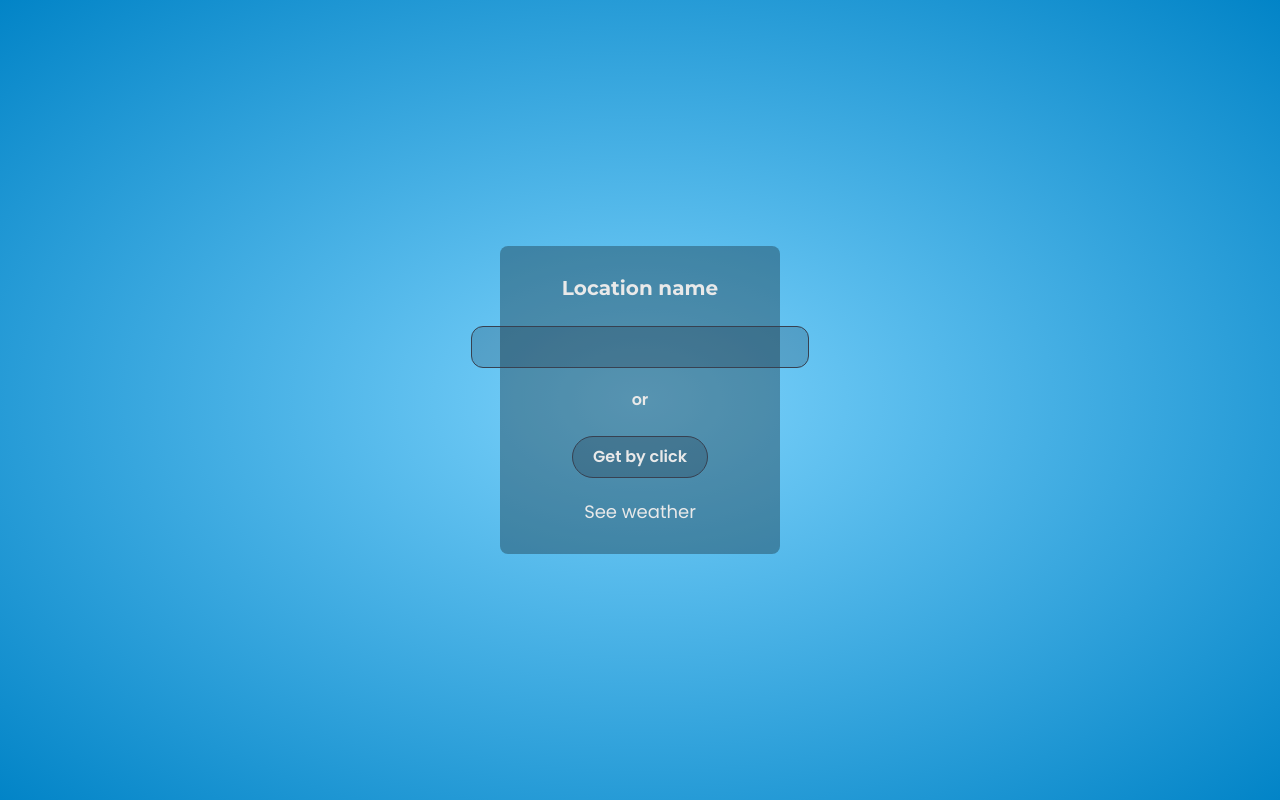
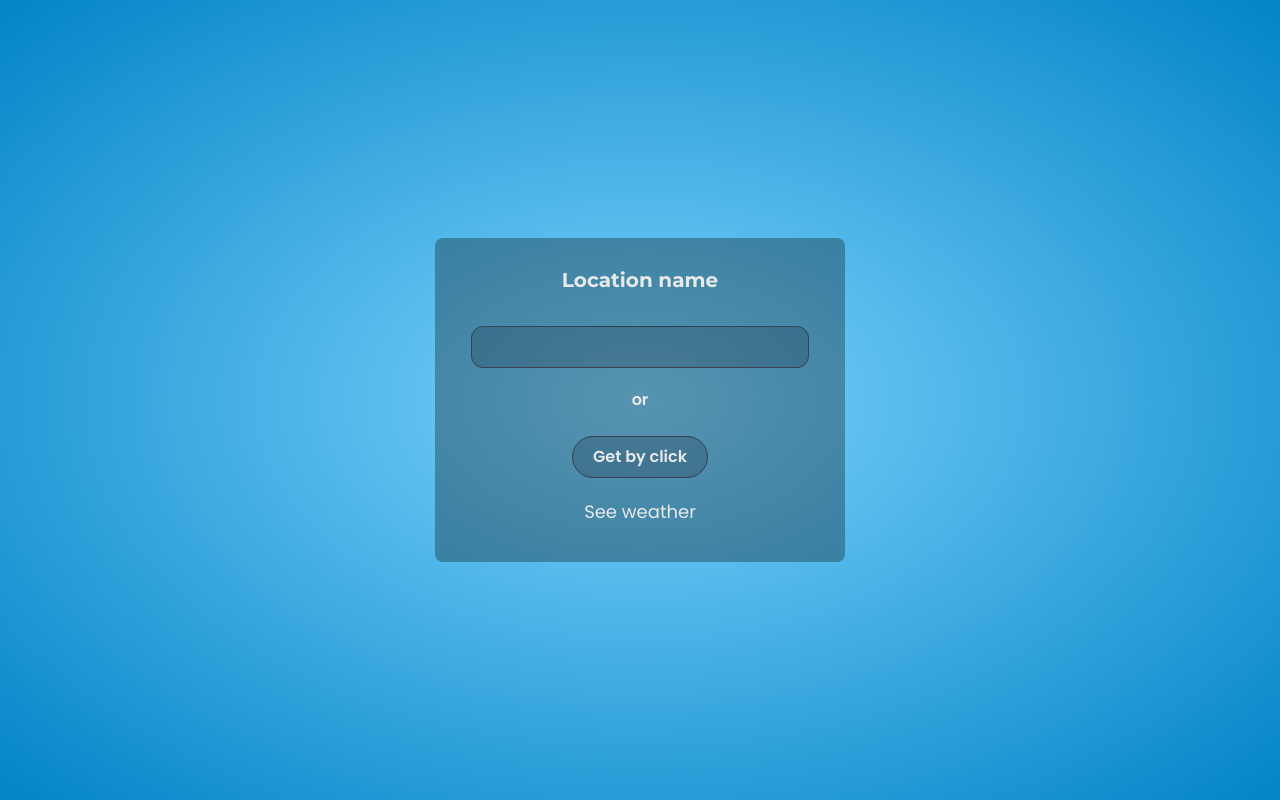
Before and after one commit to yemishi/cloud-canvas, a Next.js app: page / in a window 1280 px wide. Built offline with nearby package versions, Linux system fonts and the light colour scheme.

Commit message:
width limitador on home page removed

```diff
--- a/src/app/features/location/LocationForm.tsx
+++ b/src/app/features/location/LocationForm.tsx
@@ -35,14 +35,14 @@ export default function LocationForm() {
       onSubmit={(e) => {
         e.preventDefault(), navigate(location);
       }}
-      className="flex flex-col items-center gap-5 justify-between font-poppins h-full"
+      className="flex flex-col items-center gap-5 justify-between font-poppins h-full self-center w-full p-2"
     >
       <input
         type="text"
         name="location"
         value={location}
         className="bg-gray-900 bg-opacity-20 hover:bg-opacity-40 focus:bg-opacity-30 duration-200 hover:bg-black outline-none  self-center p-2
-        rounded-xl border border-gray-700 pl-3"
+        rounded-xl border border-gray-700 pl-3 w-full"
         onChange={(e) => setLocation(e.target.value)}
       />
 
--- a/src/app/page.tsx
+++ b/src/app/page.tsx
@@ -4,7 +4,7 @@ import LocationForm from "./features/location/LocationForm";
 export default function Home() {
   return (
     <div className="h-full flex justify-center text-center items-center w-full ">
-      <div className="bg-black gap-6 flex flex-col bg-opacity-30 p-7 max-w-[280px] rounded-lg ">
+      <div className="bg-black gap-6 flex flex-col bg-opacity-30 p-7 rounded-lg ">
         <h1 className="font-montserrat font-bold text-xl">Location name</h1>
         <LocationForm />
       </div>
```
